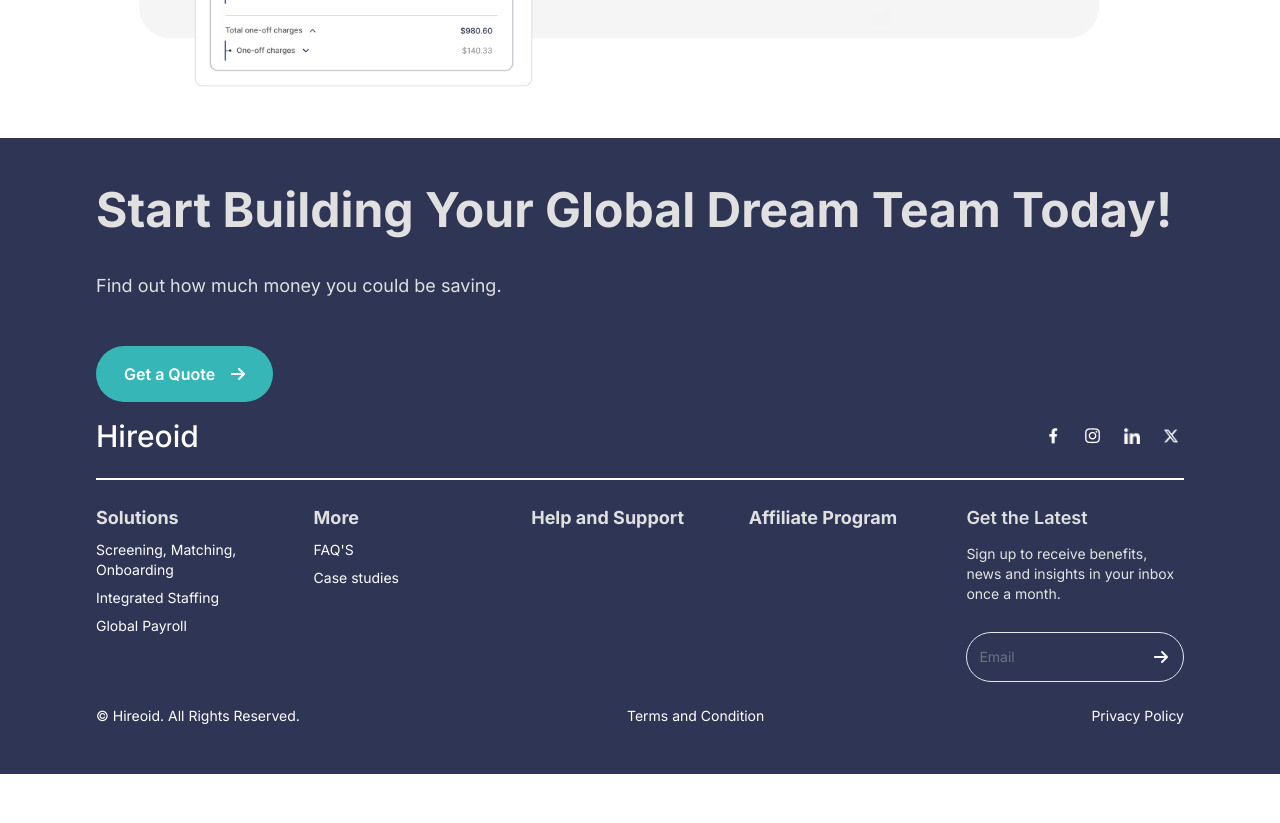
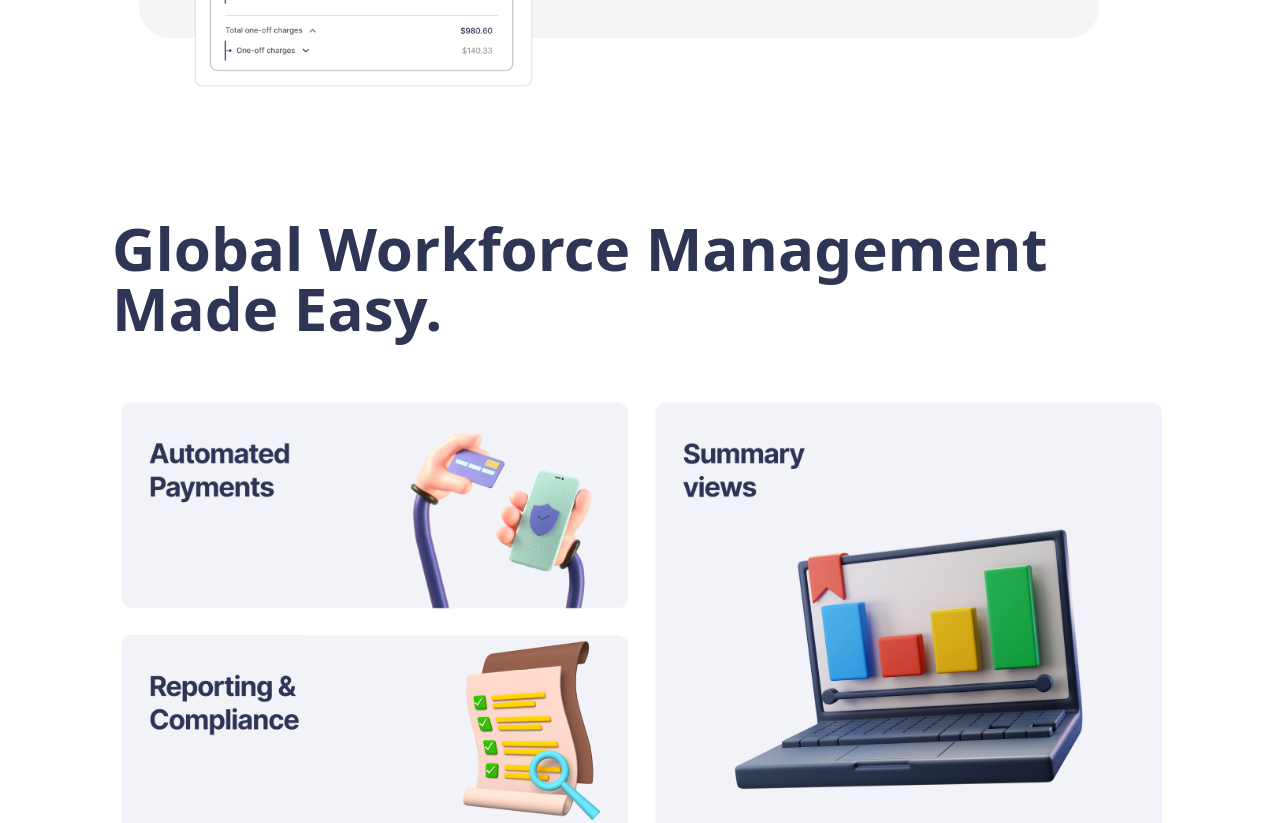
Before and after one commit to abdur-rehman-ali/hireoid, a React (Vite) app: page /global-payrol in a window 1280 px wide. Shown: the part 2520-3343 px from the top of the page. Before the commit the page ends 3294 px from the top, so only its background shows below. Built offline with nearby package versions, Linux system fonts and the light colour scheme.

Commit message:
Global payrol workforce

```diff
--- a/src/pages/GlobalPayrol.jsx
+++ b/src/pages/GlobalPayrol.jsx
@@ -4,7 +4,7 @@ import hero from "../assets/global-payrol/global-payrol-hero.png"
 import frame1 from "../assets/global-payrol/global-frame-1.png"
 import frame2 from "../assets/global-payrol/global-frame-2.png"
 import summary from "../assets/global-payrol/summary-detail.png"
-import summary1 from "../assets/global-payrol/summary1.svg.png"
+import summary1 from "../assets/global-payrol/global-payrol-workforce.png"
 
 const GlobalPayrol = () => {
   return (
@@ -55,6 +55,16 @@ speed, flexibility, and compliance."
         </div>
       </div>
 
+      <div className="flex flex-col items-start gap-6 text-left w-full mx-auto px-6 md:px-[112px] pt-20 pb-10">
+        <h1 className="text-primary text-4xl md:text-6xl font-extrabold leading-tight w-full">
+          Global Workforce Management Made Easy.
+        </h1>
+
+        <div className="relative w-full max-w-full mx-auto mt-8">
+          <img src={summary1} alt="Payroll summary" className="w-full" />
+        </div>
+      </div>
+
     </>
   )
 }
```
Also changed, not shown: src/assets/global-payrol/global-payrol-workforce.png (added).
